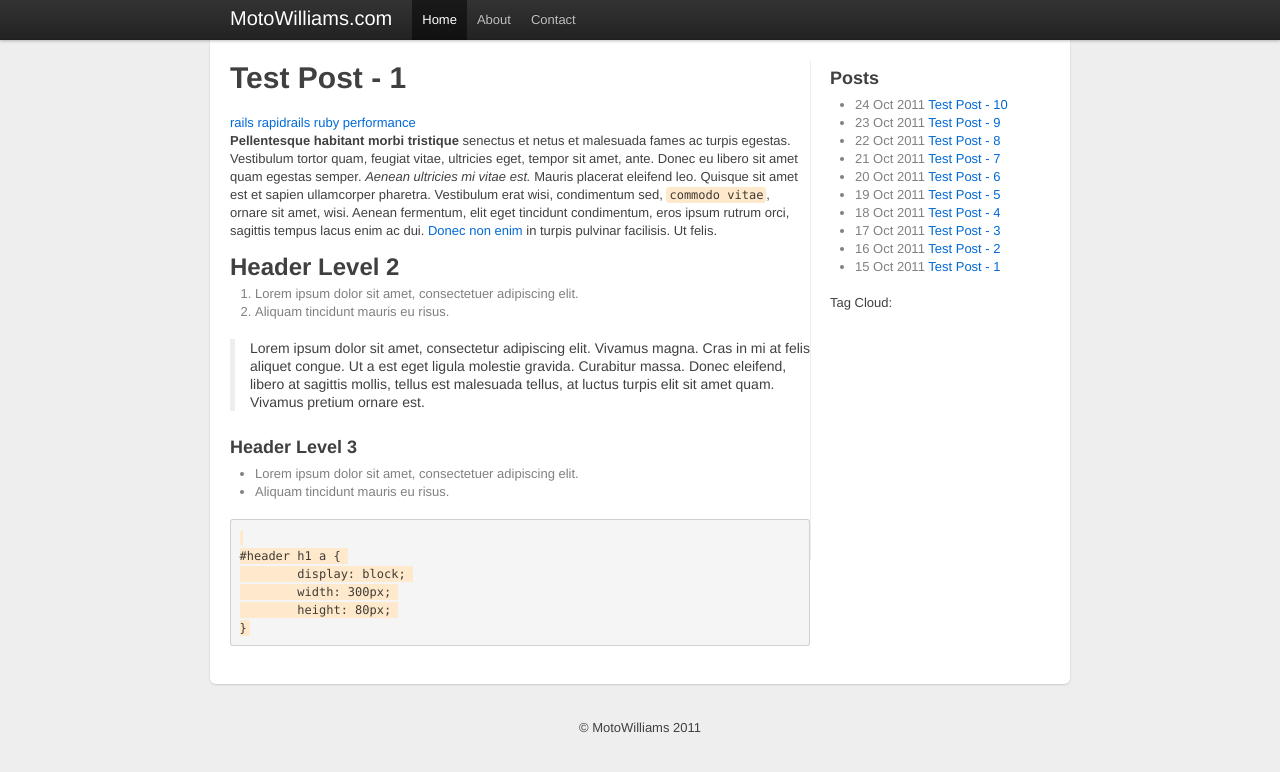
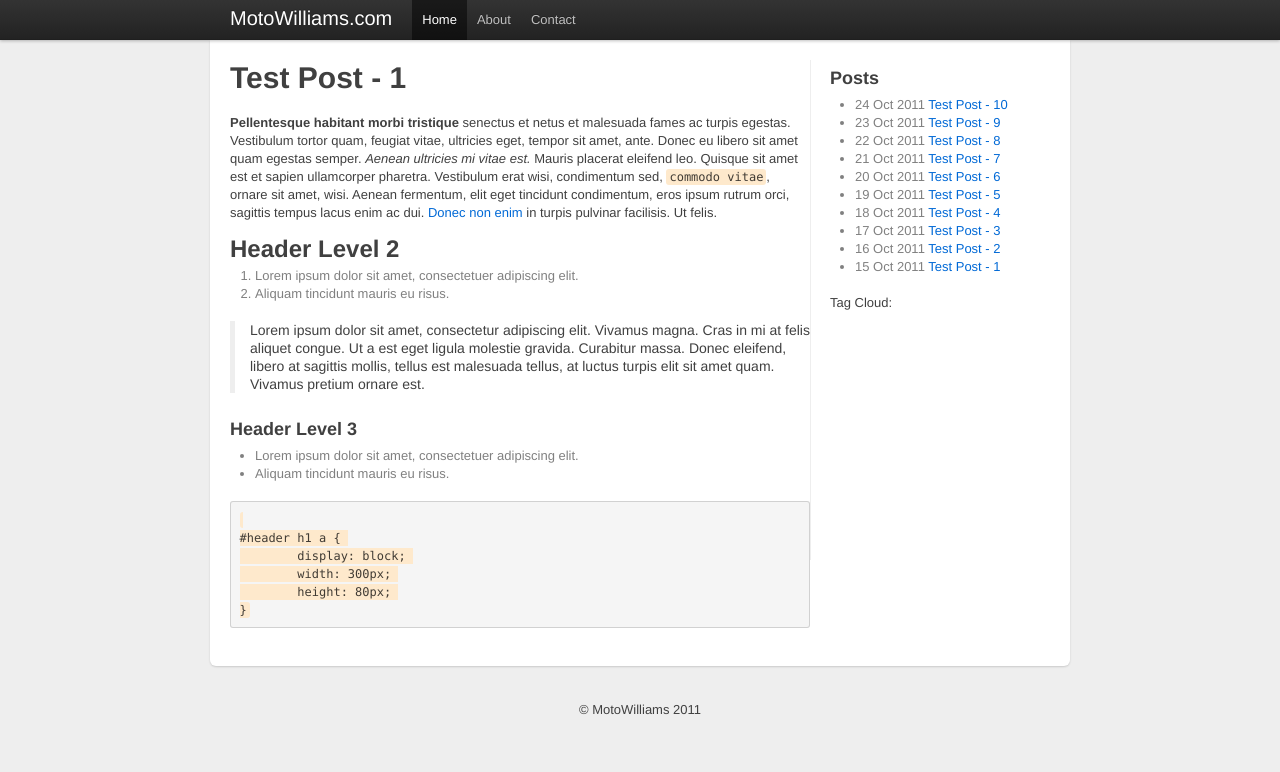
Before and after one commit to motowilliams/motowilliams.github.com-back, a Jekyll site: the page built from _posts/2011-10-15-Test-Post1.html, in a window 1280 px wide. Shown: the top 772 px of the page. Built offline with Jekyll 4.4.1, drawn with Linux system fonts in a browser that asks for light colours.

```diff
--- a/_posts/2011-10-15-Test-Post1.html
+++ b/_posts/2011-10-15-Test-Post1.html
@@ -8,9 +8,6 @@ tags:
 - ruby
 - performance
 ---
-{% for tag in page.tags %}
-       <a href="/{{tag | downcase}}.html">{{tag}}</a>
-{% endfor %}
 
 <p><strong>Pellentesque habitant morbi tristique</strong> senectus et netus et malesuada fames ac turpis egestas. Vestibulum tortor quam, feugiat vitae, ultricies eget, tempor sit amet, ante. Donec eu libero sit amet quam egestas semper. <em>Aenean ultricies mi vitae est.</em> Mauris placerat eleifend leo. Quisque sit amet est et sapien ullamcorper pharetra. Vestibulum erat wisi, condimentum sed, <code>commodo vitae</code>, ornare sit amet, wisi. Aenean fermentum, elit eget tincidunt condimentum, eros ipsum rutrum orci, sagittis tempus lacus enim ac dui. <a href="#">Donec non enim</a> in turpis pulvinar facilisis. Ut felis.</p>
 
```
